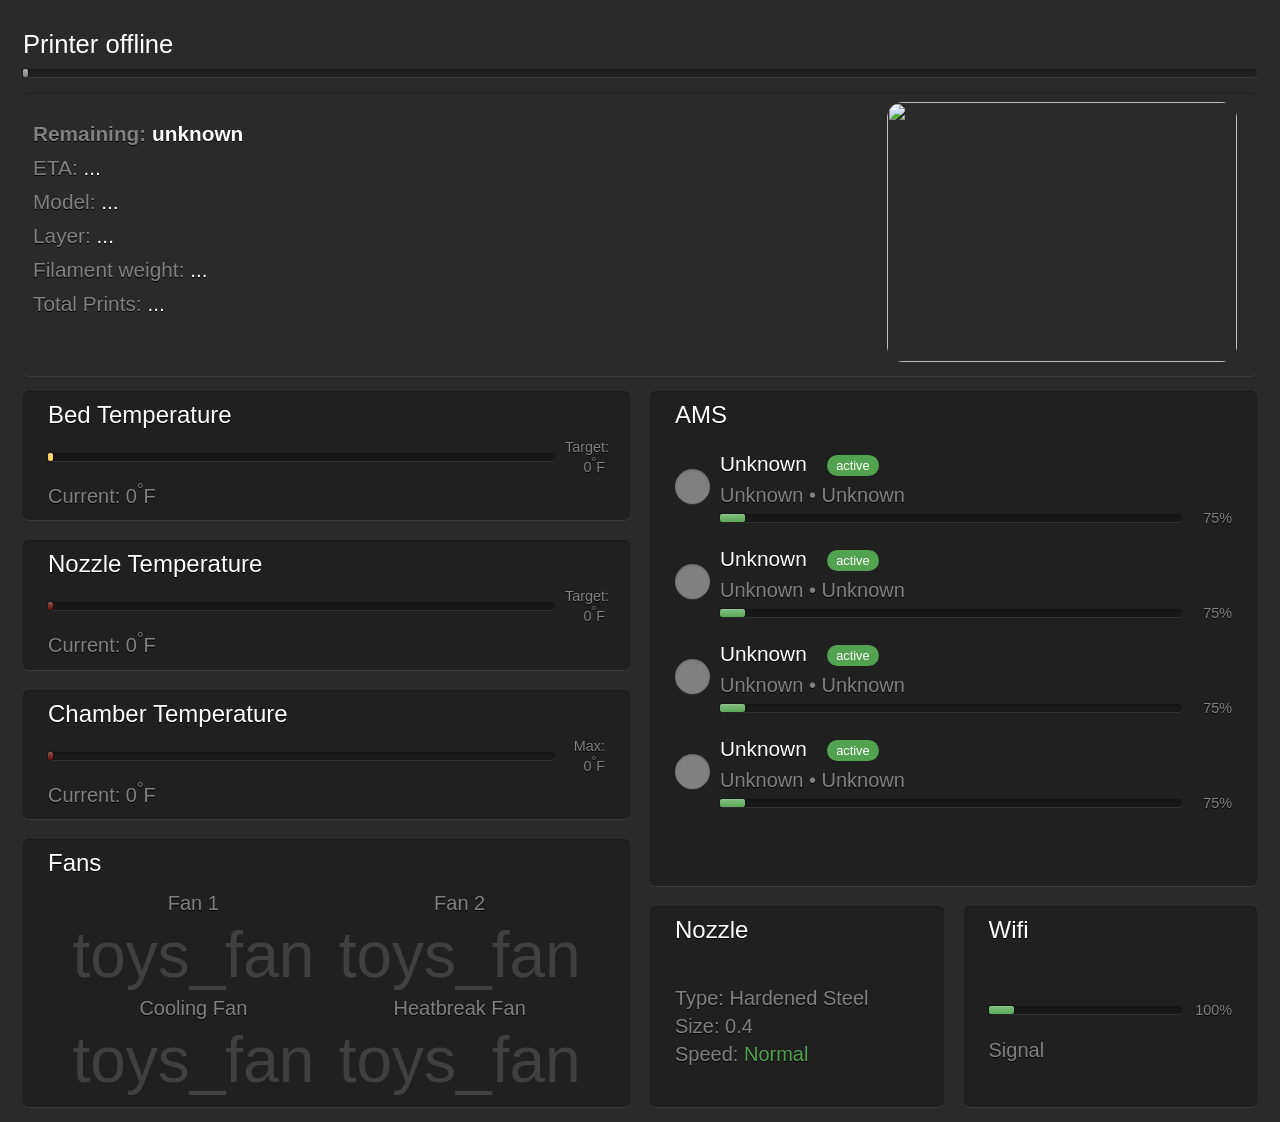
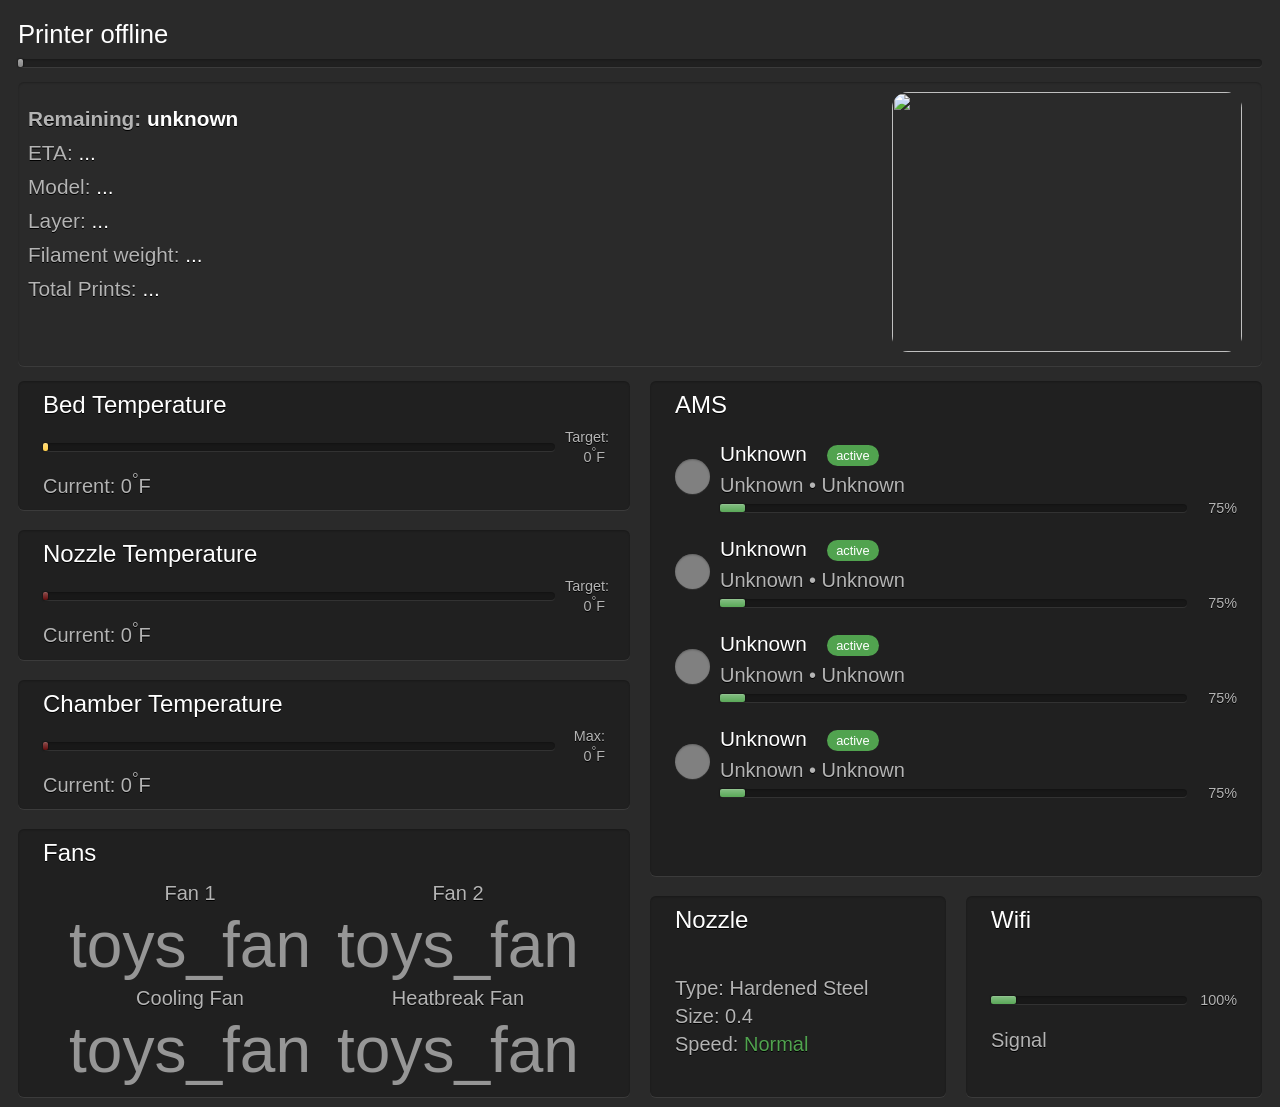

Parameter in script.js for the specifying the server ip

--- a/styles.css
+++ b/styles.css
@@ -10,12 +10,12 @@ body {
 }
 
 .container {
-  margin: 15px;
-  padding-top: 15px;
+  margin: 10px;
+  padding-top: 10px;
 }
 
 .printDetailsContainer {
-  margin-top: 20px;
+  margin-top: 15px;
 
 }
 
@@ -24,7 +24,7 @@ body {
 }
 
 .fade {
-  color: grey;
+  color: rgb(180, 180, 180);
 }
 
 .dot {
@@ -141,7 +141,7 @@ body {
 .material-percentage {
   padding-left: 10px;
   text-shadow: 0 1px black;
-  color: grey;
+  color: rgb(180, 180, 180);
   font-size: .9em;
   text-align: right;
 }
@@ -208,7 +208,7 @@ body {
 }
 
 .finePrint {
-  color: grey;
+  color: rgb(180, 180, 180);
   font-size: 1.25em;
   text-shadow: 0 1px black;
 }
@@ -276,7 +276,7 @@ body {
 
 .bed-temp {
   display: block;
-  color: grey;
+  color: rgb(180, 180, 180);
   color: white;
   margin-left: 20px;
   background: rgba(0, 0, 0, 0.25);
@@ -297,6 +297,7 @@ body {
 .material-symbols-outlined {
   margin-top: 5px;
   vertical-align: sub;
+  color: rgb(150, 150, 150);
 }
 
 .fans .material-symbols-outlined {
@@ -384,7 +385,7 @@ p {
   display: inline-block;
   margin: 0 5px 20px;
   padding: 3px 8px;
-  color: #aaa;
+  color: rgb(180, 180, 180);
   text-shadow: 0 1px black;
   border-radius: 3px;
   cursor: pointer;
